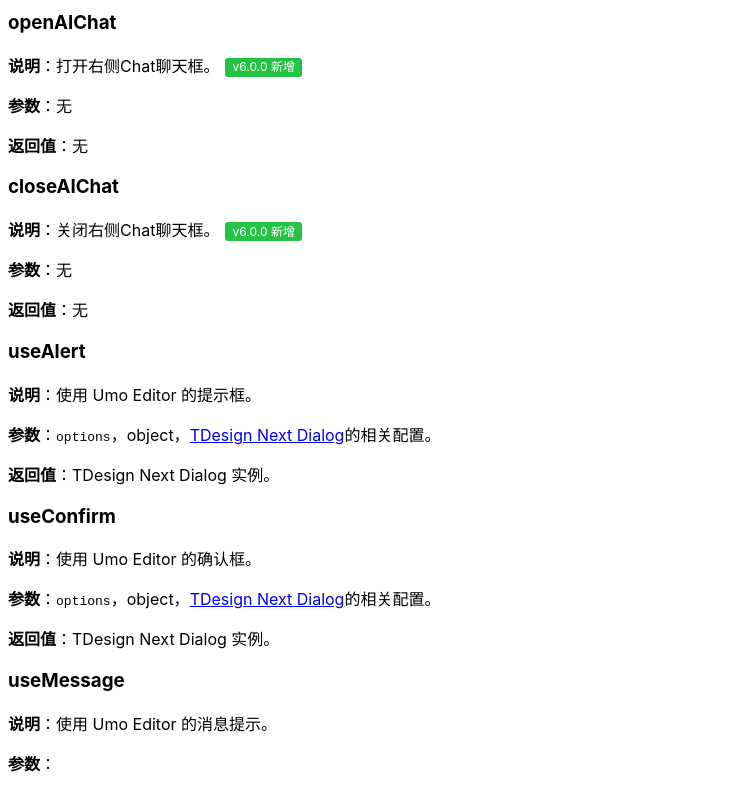
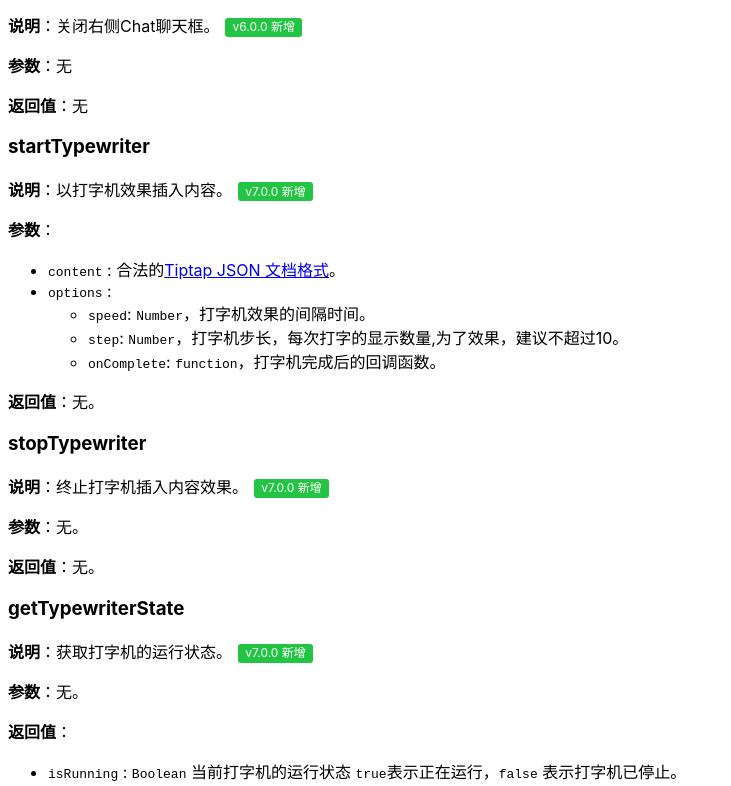
Before and after one commit to umodoc/docs, a Next.js app: page /cn/docs/methods in a window 1280 px wide. Shown: the part 8400-9186 px from the top of the page, without its empty margins (0-731 px from the left). Built offline with nearby package versions, Linux system fonts and the light colour scheme.

Commit message:
完善说明

```diff
--- a/pages/cn/docs/methods.mdx
+++ b/pages/cn/docs/methods.mdx
@@ -387,16 +387,6 @@ import { Badge } from '/components/badge'
 
 **返回值**：`Boolean`，是否删除成功。
 
-### getDocJSONByMarkdown
-
-**说明**：把markdown文本转成Umo Editor 可识别的JSON格式数据。<Badge theme="success">v6.0.0 新增</Badge>
-
-**参数**：`markData`，String，markdown文本。
-
-**参数**：`exRules`，object，markdown扩展规则。
-
-**返回值**：Umo Editor 可识别的JSON格式数据或null
-
 ### openAside
 
 **说明**：根据右侧面板标识展开右侧面板。<Badge theme="success">v6.0.0 新增</Badge>
@@ -429,6 +419,39 @@ import { Badge } from '/components/badge'
 
 **返回值**：无
 
+### startTypewriter
+
+**说明**：以打字机效果插入内容。<Badge theme="success">v7.0.0 新增</Badge>
+
+**参数**：
+- `content` : 合法的[Tiptap JSON 文档格式](https://tiptap.dev/docs/editor/guide/output)。
+- `options` :
+  - `speed`: `Number`，打字机效果的间隔时间。
+  - `step`: `Number`，打字机步长，每次打字的显示数量,为了效果，建议不超过10。
+  - `onComplete`: `function`，打字机完成后的回调函数。
+
+**返回值**：无。
+
+### stopTypewriter
+
+**说明**：终止打字机插入内容效果。<Badge theme="success">v7.0.0 新增</Badge>
+
+**参数**：无。
+
+**返回值**：无。
+
+### getTypewriterState
+
+**说明**：获取打字机的运行状态。<Badge theme="success">v7.0.0 新增</Badge>
+
+**参数**：无。
+
+**返回值**：
+- `isRunning` :  `Boolean` 当前打字机的运行状态 `true`表示正在运行，`false` 表示打字机已停止。
+- `currentParagraph` :  `Number` 当前打字机运行到的段落位置。
+- `currentTextNode` : `Number` 当前打字机运行到的段落下的文本节点位置。
+- `currentChar` :  `Number` 当前打字机运行到段落下的字符位置。
+
 ### useAlert
 
 **说明**：使用 Umo Editor 的提示框。
```
Also changed, not shown: pages/cn/docs/next/export.mdx (+6 -2 lines), pages/cn/docs/next/methods.mdx (+5 -6 lines), pages/en/docs/next/export.mdx (+5 -2 lines).
